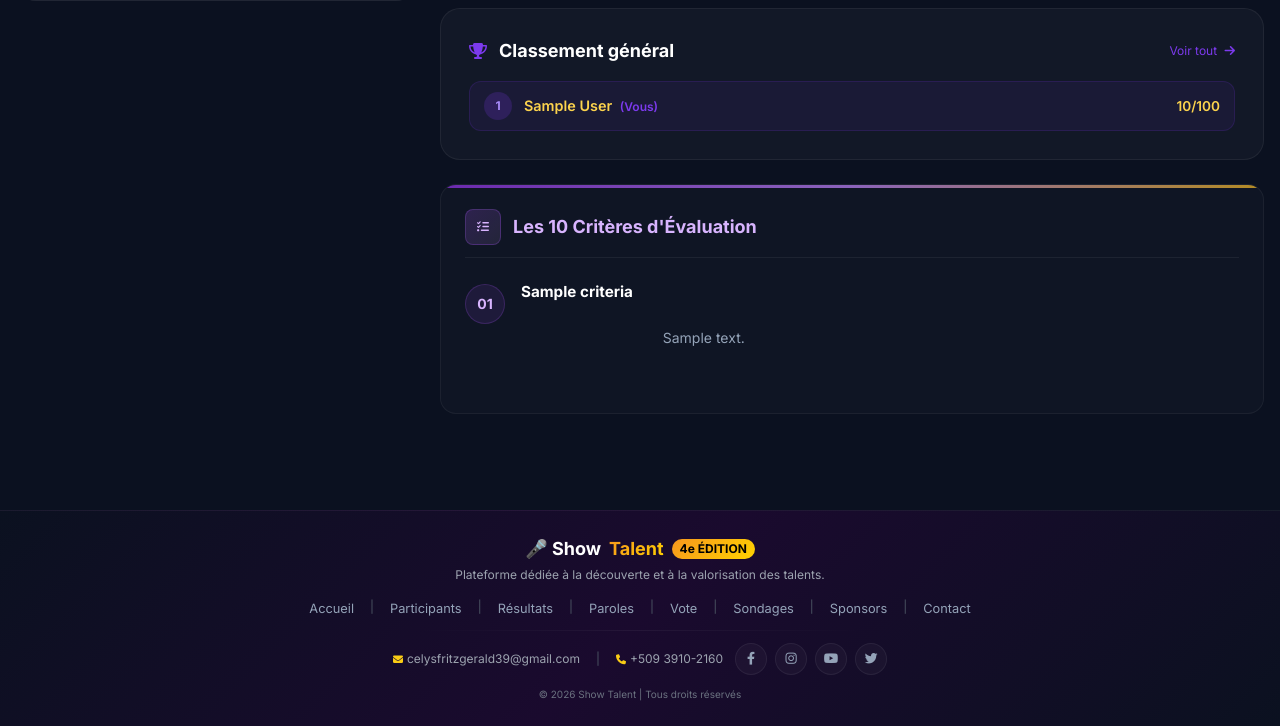
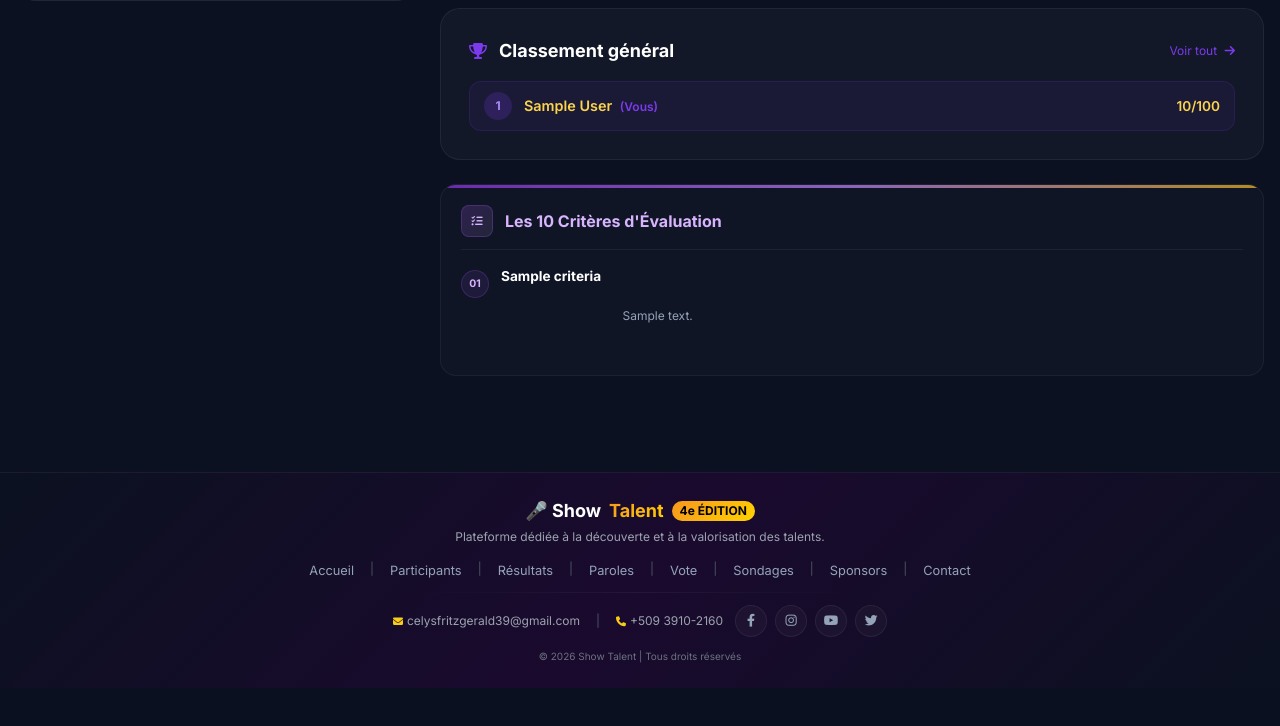
Before and after one commit to celysfritzgerald/Gestion_Show-Talent, a Flask app: template app/templates/artist/dashboard.html in a window 1280 px wide. Shown: the part 624-1350 px from the top of the page. After the commit the page ends 1312 px from the top, so only its background shows below. Run offline with Flask 3, Linux system fonts and the light colour scheme; tables that the repository leaves empty hold one stand-in row (values such as "Sample post"); the template is opened without the code that fills it: values that come from a table or form of the project are taken from there, most other values are stand-ins (such as "Sample title", 1, 10 or a date in 2020); grey boxes marked "Sample" are stand-in pictures; some libraries are stand-ins or nearby versions.

Commit message:
mise a jour du dashboad artistes

```diff
--- a/app/templates/artist/dashboard.html
+++ b/app/templates/artist/dashboard.html
@@ -273,46 +273,46 @@
                     {% endif %}
                 </div>
 
-                <!-- ══════════ 10 CRITÈRES — LISTE SANS CARD ══════════ -->
-                <section class="relative bg-white/[0.02] border border-white/[0.05] rounded-2xl p-5 sm:p-6 overflow-hidden">
+                <!-- ══════════ 10 CRITÈRES — LISTE COMPACTE ══════════ -->
+                <section class="relative bg-white/[0.02] border border-white/[0.05] rounded-2xl p-4 sm:p-5 overflow-hidden">
                     <!-- Liseré haut dégradé -->
                     <div class="absolute inset-x-0 top-0 h-[3px] bg-gradient-to-r from-purple-600 via-purple-400 to-amber-400 opacity-70"></div>
 
-                    <!-- En-tête -->
+                    <!-- En-tête compact -->
                     <header class="flex items-center gap-3 mb-2 pb-3 border-b border-white/[0.06]">
-                        <div class="w-9 h-9 rounded-lg bg-gradient-to-br from-purple-500/20 to-purple-300/10 border border-purple-500/25 flex items-center justify-center text-purple-300 shrink-0">
-                            <i class="fas fa-list-check text-xs" aria-hidden="true"></i>
+                        <div class="w-8 h-8 rounded-lg bg-gradient-to-br from-purple-500/20 to-purple-300/10 border border-purple-500/25 flex items-center justify-center text-purple-300 shrink-0">
+                            <i class="fas fa-list-check text-[0.7rem]" aria-hidden="true"></i>
                         </div>
-                        <h3 class="text-base sm:text-lg font-bold text-purple-300 leading-tight">
+                        <h3 class="text-sm sm:text-base font-bold text-purple-300 leading-tight">
                             Les 10 Critères d'Évaluation
                         </h3>
                     </header>
 
-                    <!-- Liste unifiée (style image) -->
+                    <!-- Liste unifiée et réduite -->
                     <ul class="divide-y divide-white/[0.05]">
                         {% for crit in criteria %}
-                        <li class="criterion-row flex gap-4 py-4 hover:bg-white/[0.02] transition-colors rounded-lg px-2 -mx-2"
+                        <li class="criterion-row flex gap-3 py-2.5 hover:bg-white/[0.02] transition-colors rounded-lg px-2 -mx-2"
                             style="--i: {{ loop.index0 * 40 }}ms">
 
-                            <!-- Icône / Numéro à gauche -->
-                            <div class="w-10 h-10 rounded-full bg-purple-500/10 border border-purple-500/20 flex items-center justify-center text-purple-300 font-bold text-sm shrink-0 mt-0.5">
+                            <!-- Icône / Numéro compact -->
+                            <div class="w-7 h-7 rounded-full bg-purple-500/10 border border-purple-500/20 flex items-center justify-center text-purple-300 font-bold text-[0.65rem] shrink-0 mt-0.5">
                                 {{ "%02d"|format(loop.index) }}
                             </div>
 
-                            <!-- Contenu à droite -->
+                            <!-- Contenu aligné à gauche -->
                             <div class="flex-1 min-w-0">
-                                <h4 class="text-[0.95rem] font-bold text-white leading-tight mb-1">
+                                <h4 class="text-[0.85rem] font-bold text-white leading-tight mb-0.5">
                                     {{ crit.name }}
                                 </h4>
-                                <p class="text-sm text-slate-400 leading-relaxed text-justify whitespace-pre-wrap">
+                                <p class="text-xs text-slate-400 leading-relaxed text-left whitespace-pre-wrap">
                                     {{ crit.description if crit.description else 'Aucune description fournie.' }}
                                 </p>
                             </div>
                         </li>
                         {% else %}
-                        <li class="text-center text-slate-500 py-6">
-                            <i class="fas fa-inbox text-xl mb-2 block text-slate-600" aria-hidden="true"></i>
-                            <p class="text-sm">Aucun critère configuré pour le moment.</p>
+                        <li class="text-center text-slate-500 py-4">
+                            <i class="fas fa-inbox text-lg mb-1.5 block text-slate-600" aria-hidden="true"></i>
+                            <p class="text-xs">Aucun critère configuré.</p>
                         </li>
                         {% endfor %}
                     </ul>
```
